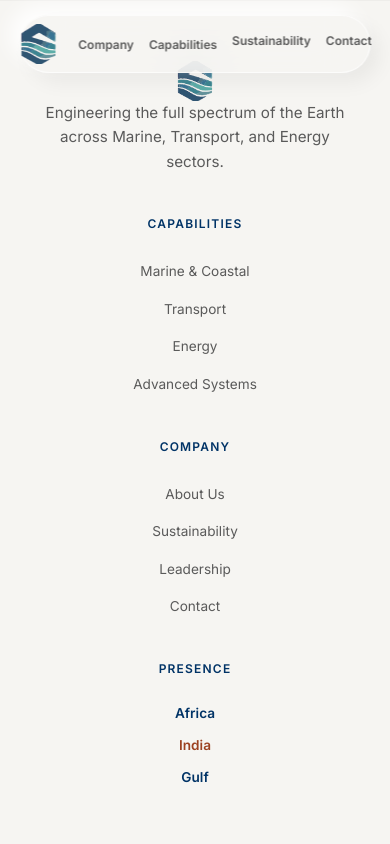
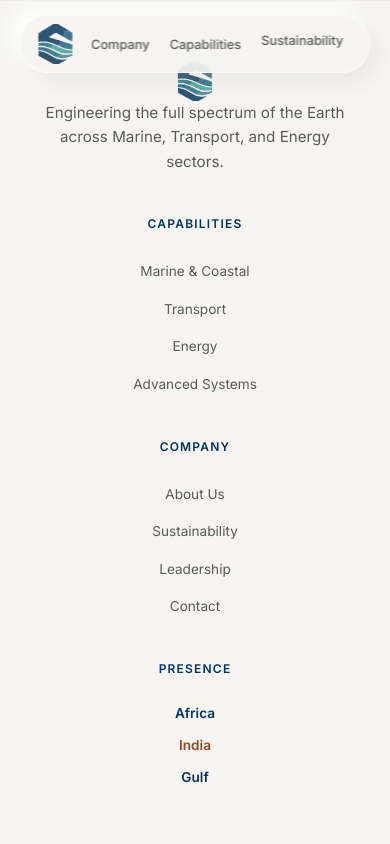
Before and after one commit to EnochMacwan/sapthavarna-web, a website: page index.html in a window 390 px wide. Shown: the top 844 px of the page. Drawn offline with nearby package versions, Linux system fonts and the light colour scheme.

Commit message:
Fix: Implemented horizontal scroll for mobile nav pill

```diff
--- a/style.css
+++ b/style.css
@@ -127,17 +127,33 @@ nav {
   }
 
   .nav-container {
-    justify-content: center !important;
-    gap: 20px;
+    justify-content: flex-start !important; /* Allow scroll from left */
+    gap: 15px;
+    width: 100%;
+    overflow: hidden; /* Hide overflow from container */
+  }
+
+  .nav-links-wrapper {
+    flex: 1;
+    overflow-x: auto;
+    padding-right: 10px; /* Space for end of list */
+    -webkit-overflow-scrolling: touch;
+    scrollbar-width: none; /* Firefox */
+  }
+
+  .nav-links-wrapper::-webkit-scrollbar {
+    display: none; /* Chrome/Safari */
   }
 
   .nav-links {
-    gap: 15px !important;
+    gap: 20px !important;
+    white-space: nowrap; /* Prevent wrapping */
+    padding-right: 10px;
   }
 
   .nav-links a {
-    font-size: 0.75rem !important;
-    font-weight: 600 !important;
+    font-size: 0.8rem !important; /* Slightly readable size */
+    font-weight: 500 !important;
   }
 
   .logo-text {
```
